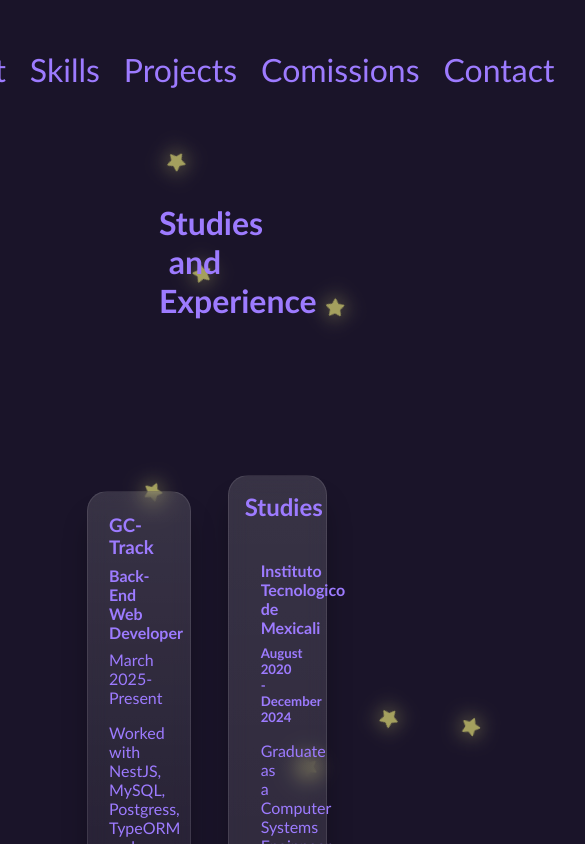
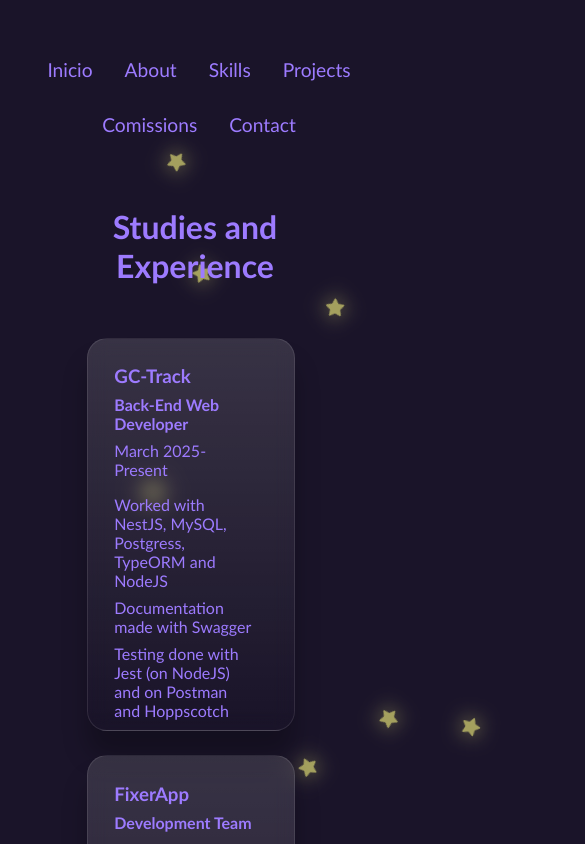
Before and after one commit to Mandalia2002/Portafolio, an Angular app: page /resume in a window 390 px wide. Shown: the top 844 px of the page, 585 px wide, since content can reach past the window. Built offline with nearby package versions, Linux system fonts and the light colour scheme.

Commit message:
Feature: small changes on visual and responsives

```diff
--- a/src/app/app.scss
+++ b/src/app/app.scss
@@ -1,5 +1,4 @@
 nav {
-    position:sticky;
     .menu {
         justify-self: center;
         font-size: 200%;
@@ -39,3 +38,24 @@ footer {
             }
     }
 }
+
+@media (max-width: 768px) {
+
+    nav {
+        width: 100%;
+        padding: 1rem 0;
+
+        .menu {
+            display: flex;
+            flex-wrap: wrap;
+            justify-content: center;
+            gap: 1rem;
+            font-size: 120%;
+            padding: 0 1rem;
+
+            a {
+                padding: 0.5rem;
+            }
+        }
+    }
+}
--- a/src/app/comissions/comissions.scss
+++ b/src/app/comissions/comissions.scss
@@ -133,3 +133,16 @@ $ama3: #4B481B;
         box-shadow: 1px 1px 10px $pur1;
     }
 }
+
+
+@media (max-width: 768px) {
+    .parent {
+        grid-template-columns: 1fr;
+        grid-template-rows: auto;
+        grid-row-gap: 1.5rem;
+    }
+
+    .Proof, .Table {
+        grid-area: auto !important;
+    }
+}
--- a/src/app/portafolio/portafolio.scss
+++ b/src/app/portafolio/portafolio.scss
@@ -34,7 +34,7 @@ $ama3: #4B481B;
     transform: rotate(calc(var(--r) * 1deg));
 
     img{
-        width: 7.5rem;
+        width: 7rem;
         padding: 5%;
     }
 }
--- a/src/app/resume/resume.scss
+++ b/src/app/resume/resume.scss
@@ -8,12 +8,13 @@
     font-family: 'Gill Sans', 'Gill Sans MT', Calibri, 'Trebuchet MS', sans-serif;
     padding-left: 15%;
     padding-right: 15%;
+    padding-bottom: 5%;
 }
 
 .div1 {
     grid-area: 1 / 1 / 2 / 6;
     text-align: center;
-    padding: 5rem;
+    padding: 5%;
 }
 
 .div2 {
@@ -24,6 +25,7 @@
         flex-direction: column;
         gap: 1.5rem;
         height: 100%;
+        flex-wrap: wrap;
     }
 
     .card {
@@ -110,3 +112,37 @@
         }
     }
 }
+
+@media (max-width: 768px) {
+    .parent {
+        grid-template-columns: 1fr;
+        grid-template-rows: auto;
+        grid-row-gap: 1.5rem;
+    }
+
+    .div1, .div2, .div3, .div4, .div5 {
+        grid-area: auto !important;
+    }
+
+    .div1 {
+        // padding: 2rem 1rem;
+    }
+
+    .div2 {
+        .parent2 {
+            flex-direction: column;
+            flex-wrap: nowrap;
+            gap: 1.5rem;
+        }
+    }
+
+    .div3, .div4 {
+        padding: 5%;
+    }
+
+    .div5 {
+        .card p {
+            font-size: 120%;
+        }
+    }
+}
--- a/src/app/skills/skills.html
+++ b/src/app/skills/skills.html
@@ -5,61 +5,79 @@
     <div class="div1">
         <h2>Skills i have</h2>
         <table>
-            <td>
+            <tr>
+                <th>
                     <h4>Languages</h4>
+                </th>
+                <th>
+                    <h4>Web Front-End</h4>
+                </th>
+                <th>
+                    <h4>Web Back-End</h4>
+                </th>
+            </tr>
+            <tr>
+                <td data-label="Languages">
                     <p>Java</p>
                     <p>Javascript</p>
                     <p>Typescript</p>
-
                 </td>
-            <td>
-                <h4>Web Front-End</h4>
+                <td data-label="Web Front-End">
                     <p>HTML</p>
                     <p>CSS/SCSS</p>
                     <p>Bootstrap</p>
                     <p>Angular</p>
                 </td>
-            <td>
-                <h4>Web Back-End</h4>
+                <td data-label="Web Back-End">
                     <p>Express</p>
                     <p>NodeJS</p>
                     <p>NestJS</p>
                     <p>Lambda (Python) AWS</p>
                 </td>
-            <td>
+
+            </tr>
+            <tr>
+                <th>
                     <h4>Mobile Development</h4>
+                </th>
+                <th>
+                    <h4>Database</h4>
+                </th>
+            </tr>
+            <tr>
+                                <td data-label="Mobile Development">
                     <p>Kotlin</p>
                     <p>Flutter</p>
                     <p>Dart</p>
                 </td>
-            <tr>
-                <td>
-                    <h4>Database</h4>
+                <td data-label="Database">
                     <p>MySQL</p>
                     <p>Postgres</p>
                     <p>MariaDB</p>
                 </td>
             </tr>
         </table>
+
         <h2>Skills i would love to have</h2>
         <table>
-            <td>
-                <h4>Languages</h4>
+            <tr>
+                <th>Languages</th>
+                <th>Web Front-End</th>
+                <th>Testing</th>
+            </tr>
+            <tr>
+                <td data-label="Languages">
                     <p>C# (im a big fan but haven´t had the time to dedicate some time into it)</p>
                     <p>Python (only know the basics)</p>
                     <p>Go</p>
                 </td>
-            <td>
-                <h4>Web Front-End</h4>
+                <td data-label="Web Front-End">
                     <p>React</p>
                     <p>NextJS</p>
                 </td>
-            <tr>
-                <td>
-                    <h4>Testing</h4>
+                <td data-label="Testing">
                     <p>Automate Testing with Python</p>
                     <p>Jest (only know the basics)</p>
-
                 </td>
             </tr>
         </table>
@@ -70,9 +88,12 @@
     <div class="div3">
         <h2>Way of Working</h2>
         <p>I´ve grown fond of the Scrum way of work <3 </p>
-        <p>So even if im working in something personal or something from work i usually do it in a "Scrum way" obviously if the workplace has another methology i will respect it and use it</p>
-        <p>Usually i make the code for parts, once a part is done i test it and if it works then i continue to the next part, but if it fails i return to the code to fix it and leave it perfect</p>
+                <p>So even if im working in something personal or something from work i usually do it in a "Scrum way"
+                    obviously if the workplace has another methology i will respect it and use it</p>
+                <p>Usually i make the code for parts, once a part is done i test it and if it works then i continue to
+                    the next part, but if it fails i return to the code to fix it and leave it perfect</p>
                 <p>¿What about documenting and commenting your code?</p>
-        <p>Once the code is working i´ll then make comments and i usually dedicate a whole day to document the code (If i work Monday through Friday, then i will document on Friday)</p>
+                <p>Once the code is working i´ll then make comments and i usually dedicate a whole day to document the
+                    code (If i work Monday through Friday, then i will document on Friday)</p>
     </div>
 </div>
--- a/src/app/skills/skills.scss
+++ b/src/app/skills/skills.scss
@@ -14,14 +14,34 @@
 table {
     width: 100%;
     table-layout: fixed;
-    border-collapse: collapse;
+    border-collapse: separate;
+    border-spacing: 1rem;
     margin-bottom: 2rem;
+    font-family: 'Gill Sans', 'Gill Sans MT', Calibri, 'Trebuchet MS', sans-serif;
 }
 
 td {
     vertical-align: top;
-    padding: 10px;
+    padding: 1rem;
+    background: linear-gradient(#fff1, transparent);
+    border: 1px solid rgba(255, 255, 255, 0.05);
+    border-radius: 12px;
+    color: #fff;
+    word-wrap: break-word;
 }
+
+th {
+    color: #E0B0FF;
+    text-align: left;
+    font-size: 1.2rem;
+    padding-bottom: 0.5rem;
+    border-bottom: 2px solid #9D7BFF;
+}
+
+td p {
+    margin: 0.5rem 0;
+}
+
 
 .div1 {
     grid-area: 2 / 1 / 3 / 3;
@@ -57,3 +77,58 @@ td {
     text-align: center;
     padding: 5rem;
 }
+
+
+@media (max-width: 768px) {
+    .parent {
+        grid-template-columns: 1fr;
+        grid-template-rows: auto;
+        grid-row-gap: 1.5rem;
+    }
+
+    .div1,
+    .div2,
+    .div3,
+    .div4 {
+        grid-area: auto !important;
+    }
+
+
+    /* Transformamos la tabla en un contenedor Flexbox vertical */
+    table, tbody, tr, th, td {
+        display: block;
+        width: 100%;
+    }
+
+    table {
+        border-spacing: 0; /* Eliminamos el espaciado de tabla */
+    }
+
+    /* Ocultamos la fila de cabeceras (th) originales porque se verían amontonadas arriba */
+    tr:first-child {
+        display: none;
+    }
+
+    /* Cada celda (td) ahora actuará como una tarjeta individual */
+    td {
+        margin-bottom: 1.5rem;
+        background: linear-gradient(#fff2, transparent);
+        border: 1px solid rgba(255, 255, 255, 0.1);
+        backdrop-filter: blur(10px);
+        border-radius: 20px;
+        box-shadow: 0 15px 15px rgba(0, 0, 0, 0.15);
+        padding: 1.5rem;
+    }
+
+    /* Agregamos el título de la categoría simulando el <th> usando un pseudo-elemento */
+    td::before {
+        content: attr(data-label); /* Lee el título desde el HTML */
+        display: block;
+        font-weight: bold;
+        font-size: 1.3rem;
+        color: #E0B0FF;
+        margin-bottom: 0.75rem;
+        border-bottom: 1px solid rgba(157, 123, 255, 0.4);
+        padding-bottom: 0.5rem;
+    }
+}
```
Lines whose indentation alone changed are shown as unchanged.
